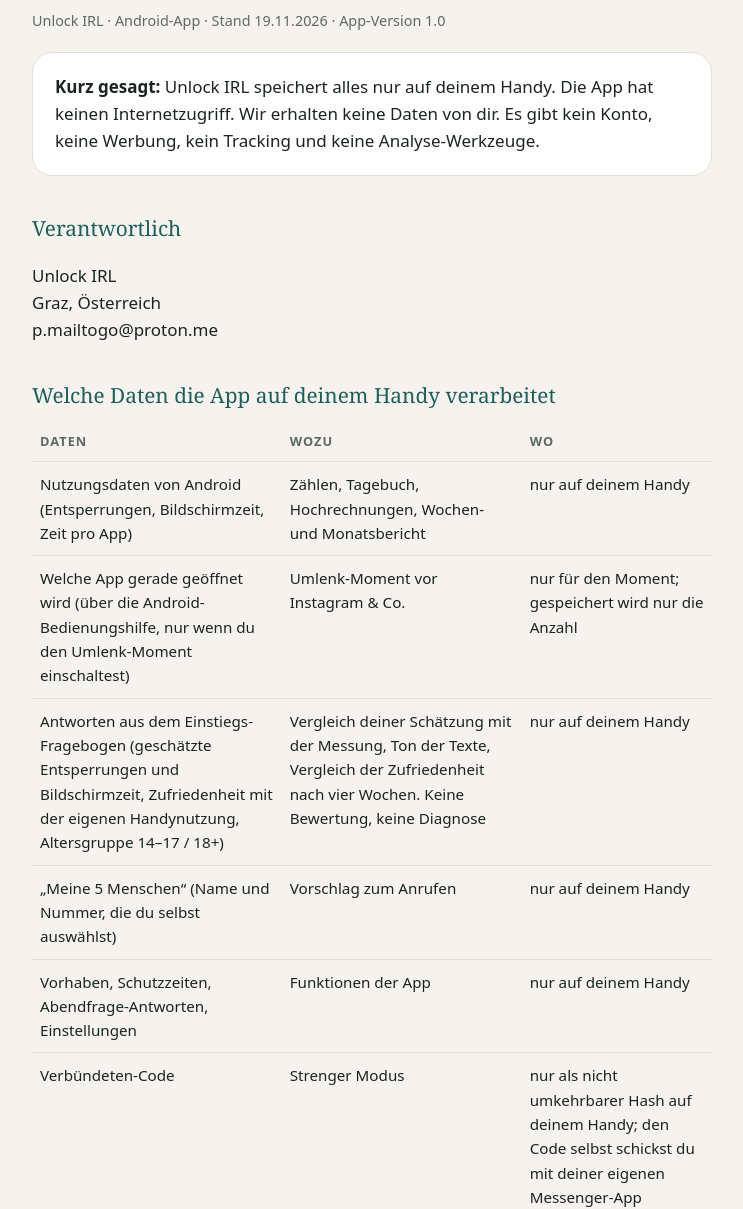
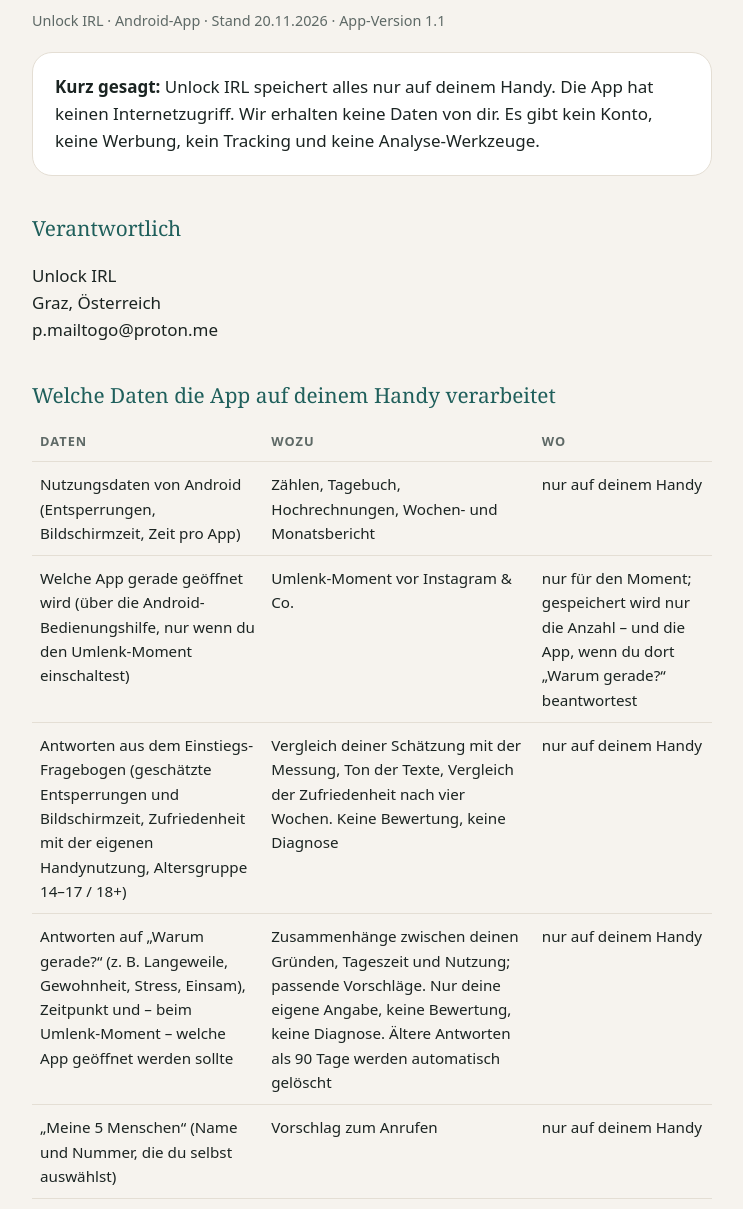
Before and after one commit to pmailtogo-blip/unlockirl, a plain HTML site: page datenschutz.html in a window 1280 px wide. Shown: the part 92-1301 px from the top of the page, without its empty margins (268-1011 px from the left). Drawn offline with Linux system fonts and the light colour scheme.

Commit message:
Datenschutz: Version 1.1 mit „Warum gerade?“

```diff
--- a/datenschutz.html
+++ b/datenschutz.html
@@ -24,7 +24,7 @@
 <body>
 <main>
   <h1>Datenschutzerklärung</h1>
-  <p class="meta">Unlock IRL · Android-App · Stand 19.11.2026 · App-Version 1.0</p>
+  <p class="meta">Unlock IRL · Android-App · Stand 20.11.2026 · App-Version 1.1</p>
 
   <div class="card">
     <strong>Kurz gesagt:</strong> Unlock IRL speichert alles nur auf deinem Handy. Die App hat keinen Internetzugriff.
@@ -39,8 +39,9 @@
   <table>
     <tr><th>Daten</th><th>Wozu</th><th>Wo</th></tr>
     <tr><td>Nutzungsdaten von Android (Entsperrungen, Bildschirmzeit, Zeit pro App)</td><td>Zählen, Tagebuch, Hochrechnungen, Wochen- und Monatsbericht</td><td>nur auf deinem Handy</td></tr>
-    <tr><td>Welche App gerade geöffnet wird (über die Android-Bedienungshilfe, nur wenn du den Umlenk-Moment einschaltest)</td><td>Umlenk-Moment vor Instagram &amp; Co.</td><td>nur für den Moment; gespeichert wird nur die Anzahl</td></tr>
+    <tr><td>Welche App gerade geöffnet wird (über die Android-Bedienungshilfe, nur wenn du den Umlenk-Moment einschaltest)</td><td>Umlenk-Moment vor Instagram &amp; Co.</td><td>nur für den Moment; gespeichert wird nur die Anzahl – und die App, wenn du dort „Warum gerade?“ beantwortest</td></tr>
     <tr><td>Antworten aus dem Einstiegs-Fragebogen (geschätzte Entsperrungen und Bildschirmzeit, Zufriedenheit mit der eigenen Handynutzung, Altersgruppe 14–17 / 18+)</td><td>Vergleich deiner Schätzung mit der Messung, Ton der Texte, Vergleich der Zufriedenheit nach vier Wochen. Keine Bewertung, keine Diagnose</td><td>nur auf deinem Handy</td></tr>
+    <tr><td>Antworten auf „Warum gerade?“ (z. B. Langeweile, Gewohnheit, Stress, Einsam), Zeitpunkt und – beim Umlenk-Moment – welche App geöffnet werden sollte</td><td>Zusammenhänge zwischen deinen Gründen, Tageszeit und Nutzung; passende Vorschläge. Nur deine eigene Angabe, keine Bewertung, keine Diagnose. Ältere Antworten als 90 Tage werden automatisch gelöscht</td><td>nur auf deinem Handy</td></tr>
     <tr><td>„Meine 5 Menschen“ (Name und Nummer, die du selbst auswählst)</td><td>Vorschlag zum Anrufen</td><td>nur auf deinem Handy</td></tr>
     <tr><td>Vorhaben, Schutzzeiten, Abendfrage-Antworten, Einstellungen</td><td>Funktionen der App</td><td>nur auf deinem Handy</td></tr>
     <tr><td>Verbündeten-Code</td><td>Strenger Modus</td><td>nur als nicht umkehrbarer Hash auf deinem Handy; den Code selbst schickst du mit deiner eigenen Messenger-App</td></tr>
```
